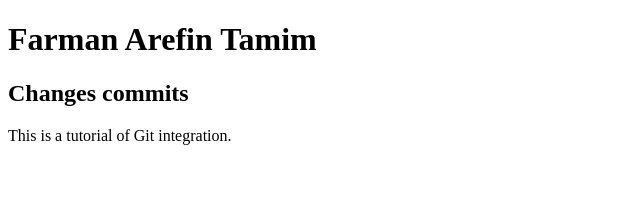
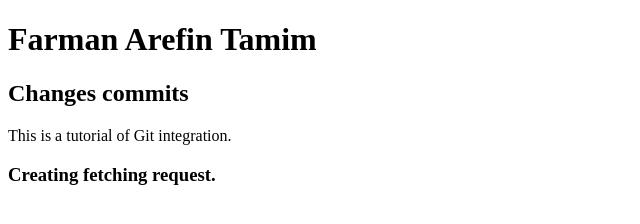
Before and after one commit to farman-arefin-outlook/Assignment-01, a plain HTML site: page index.html in a window 1280 px wide. Shown: the whole page, without its empty margins (0-640 px from the left). Drawn offline with Linux system fonts and the light colour scheme.

Commit message:
Update index.html

```diff
--- a/index.html
+++ b/index.html
@@ -17,6 +17,7 @@
         </section>
         <div>
             <p>This is a tutorial of Git integration.</p>
+            <h3>Creating fetching request.</h3>
         </div>
     </main>
     <footer>
```
